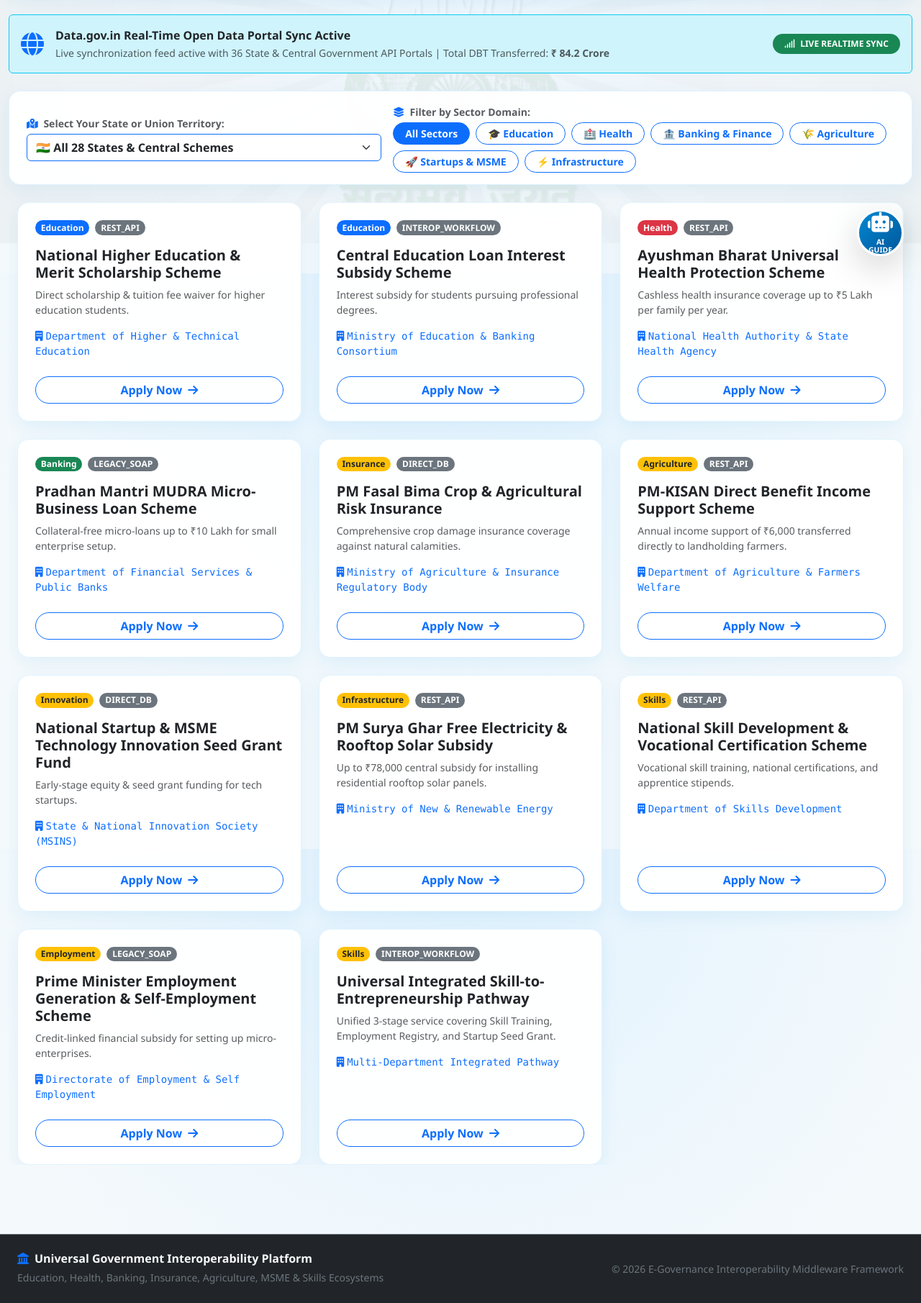
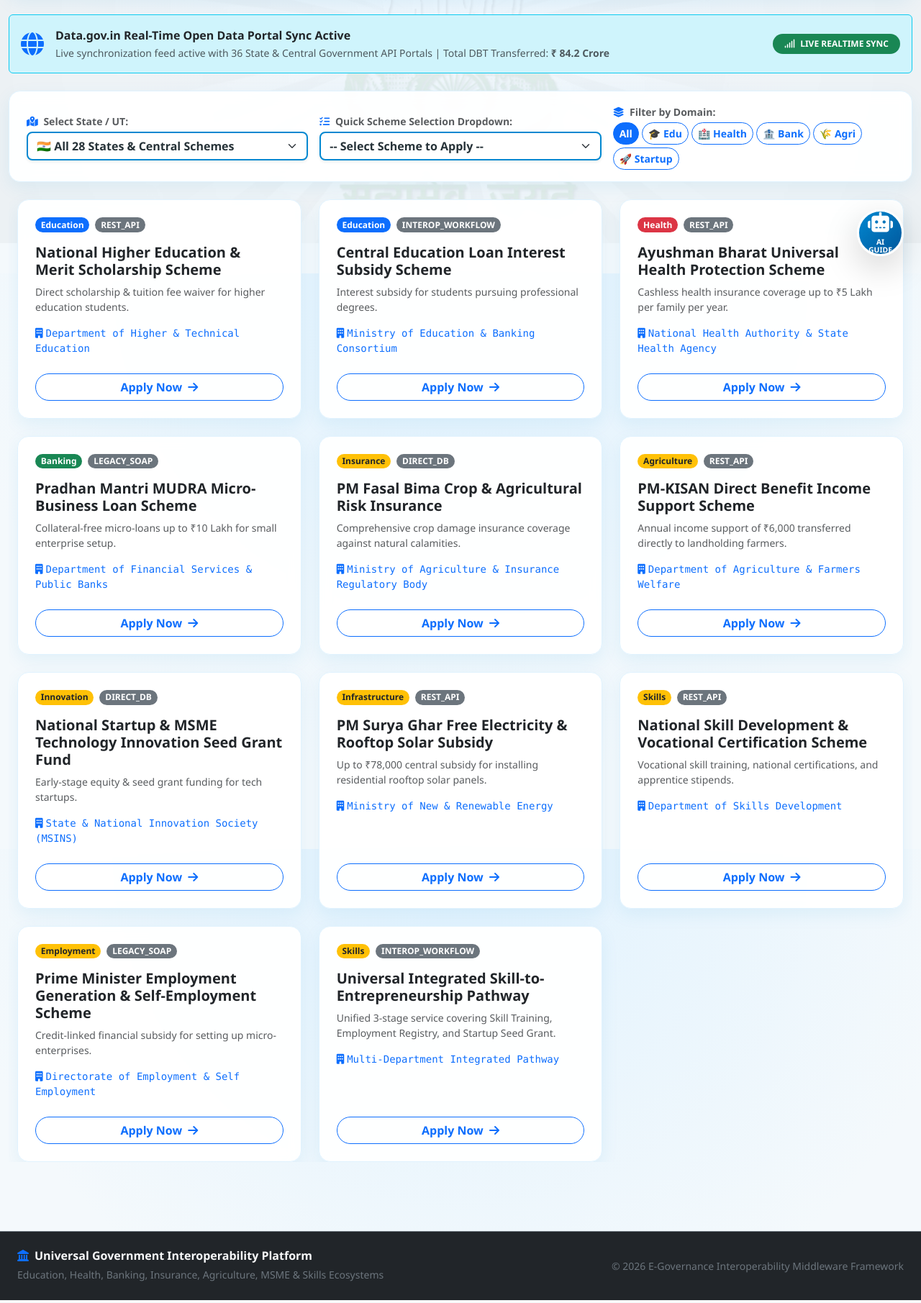
Before and after one commit to mepellireeta-wq/interoperability-framework, a Flask app: page /schemes in a window 1280 px wide. Shown: the part 420-2231 px from the top of the page at 72% size. Run offline with Flask 3, Linux system fonts and the light colour scheme.

Commit message:
Add duplicate scheme application detection, status alerts, and quick scheme dropdown

```diff
--- a/static/css/style.css
+++ b/static/css/style.css
@@ -274,3 +274,27 @@ main, header, footer, nav, section, .container, .container-fluid, .glass-card {
     .hero-section { padding: 45px 0 55px 0; border-radius: 0 0 20px 20px; }
     .glass-card { padding: 1.25rem !important; }
 }
+
+/* Enhanced Dropdown & Select Box Visibility */
+.overflow-visible {
+    overflow: visible !important;
+}
+
+select.form-select {
+    background-color: #ffffff !important;
+    color: #263238 !important;
+    border: 2px solid var(--primary-sky) !important;
+    border-radius: 8px !important;
+    cursor: pointer;
+}
+
+select.form-select option {
+    background-color: #ffffff !important;
+    color: #263238 !important;
+    padding: 10px;
+    font-size: 0.95rem;
+}
+
+.dropdown-menu {
+    z-index: 1060 !important;
+}
--- a/static/js/portal.js
+++ b/static/js/portal.js
@@ -89,11 +89,15 @@ document.addEventListener('DOMContentLoaded', function() {
         });
     }
 
-    // Dynamic Scheme Supporting Documents Handler
+    // Dynamic Scheme Supporting Documents & Duplicate Application Status Handler
     const serviceCodeSelect = document.getElementById('appServiceCode');
     if (serviceCodeSelect) {
         renderDynamicUploadFields();
-        serviceCodeSelect.addEventListener('change', renderDynamicUploadFields);
+        checkExistingSchemeStatus(serviceCodeSelect.value);
+        serviceCodeSelect.addEventListener('change', function() {
+            renderDynamicUploadFields();
+            checkExistingSchemeStatus(this.value);
+        });
     }
 
     // Unified Application Form Submission Handler
@@ -140,6 +144,9 @@ document.addEventListener('DOMContentLoaded', function() {
                     document.getElementById('trackLink').href = `/track-page?id=${data.tracking_id}`;
                     document.getElementById('submissionResult').classList.remove('d-none');
                     appForm.classList.add('d-none');
+                } else if (res.status === 409) {
+                    alert(`Duplicate Application: ${data.error}`);
+                    checkExistingSchemeStatus(document.getElementById('appServiceCode').value);
                 } else if (res.status === 401) {
                     alert("Authentication Required: Please Sign In or Sign Up before applying for a scheme.");
                     window.location.href = data.redirect || '/login-page';
@@ -477,3 +484,83 @@ function renderDynamicUploadFields() {
 
     container.innerHTML = html;
 }
+
+async function checkExistingSchemeStatus(serviceCode) {
+    const alertContainer = document.getElementById('existingApplicationAlert');
+    if (!alertContainer) return;
+
+    const submitBtn = document.querySelector('#unifiedApplicationForm button[type="submit"]');
+
+    try {
+        const res = await fetch(`/api/v1/applications/check-duplicate?service_code=${serviceCode}`);
+        const data = await res.json();
+
+        if (res.ok && data.exists) {
+            alertContainer.classList.remove('d-none');
+
+            if (data.status === 'APPROVED' || data.status === 'SANCTIONED') {
+                alertContainer.innerHTML = `
+                    <div class="alert alert-success border-success shadow-sm p-4 text-center">
+                        <i class="fa-solid fa-circle-check fs-1 text-success mb-2"></i>
+                        <h5 class="fw-bold text-dark mb-1">Scheme Benefit Sanctioned & Approved!</h5>
+                        <p class="mb-2 text-muted small">You have already applied for <strong>${data.service_title}</strong> on ${data.created_at} and your application has been <span class="badge bg-success px-3 py-1">SANCTIONED / APPROVED</span>.</p>
+                        <div class="p-2 bg-light rounded border mb-3 font-monospace fw-bold text-primary">
+                            Tracking ID: ${data.tracking_id}
+                        </div>
+                        <a href="/track-page?id=${data.tracking_id}" class="btn btn-sm btn-outline-success rounded-pill fw-bold">
+                            <i class="fa-solid fa-eye me-1"></i> View Sanction Details & Timeline
+                        </a>
+                    </div>
+                `;
+                if (submitBtn) {
+                    submitBtn.disabled = true;
+                    submitBtn.innerHTML = `<i class="fa-solid fa-circle-check me-2"></i> Already Applied & Sanctioned`;
+                }
+            } else if (data.status === 'REJECTED') {
+                alertContainer.innerHTML = `
+                    <div class="alert alert-warning border-warning shadow-sm p-3">
+                        <div class="d-flex align-items-center">
+                            <i class="fa-solid fa-triangle-exclamation fs-3 text-warning me-3"></i>
+                            <div>
+                                <strong class="d-block text-dark">Previous Application Status: REJECTED</strong>
+                                <small class="text-muted">Your prior application (${data.tracking_id}) for <strong>${data.service_title}</strong> was rejected. You may submit a fresh application below with updated supporting documents.</small>
+                            </div>
+                        </div>
+                    </div>
+                `;
+                if (submitBtn) {
+                    submitBtn.disabled = false;
+                    submitBtn.innerHTML = `<i class="fa-solid fa-paper-plane me-2"></i> Submit Re-Application Now`;
+                }
+            } else {
+                // In progress / submitted / pending
+                alertContainer.innerHTML = `
+                    <div class="alert alert-info border-info shadow-sm p-4 text-center">
+                        <i class="fa-solid fa-spinner fa-spin fs-1 text-primary mb-2"></i>
+                        <h5 class="fw-bold text-dark mb-1">Application Currently In Progress</h5>
+                        <p class="mb-2 text-muted small">You have already applied for <strong>${data.service_title}</strong> on ${data.created_at}. Current Status: <span class="badge bg-warning text-dark px-3 py-1">IN PROGRESS (Stage ${data.current_stage}/${data.total_stages})</span>.</p>
+                        <div class="p-2 bg-light rounded border mb-3 font-monospace fw-bold text-primary">
+                            Tracking ID: ${data.tracking_id}
+                        </div>
+                        <a href="/track-page?id=${data.tracking_id}" class="btn btn-sm btn-primary rounded-pill fw-bold">
+                            <i class="fa-solid fa-chart-line me-1"></i> Track Live Processing Timeline
+                        </a>
+                    </div>
+                `;
+                if (submitBtn) {
+                    submitBtn.disabled = true;
+                    submitBtn.innerHTML = `<i class="fa-solid fa-clock me-2"></i> Application Processing In Progress`;
+                }
+            }
+        } else {
+            alertContainer.classList.add('d-none');
+            alertContainer.innerHTML = '';
+            if (submitBtn) {
+                submitBtn.disabled = false;
+                submitBtn.innerHTML = `<i class="fa-solid fa-paper-plane me-2"></i> Submit Application Now`;
+            }
+        }
+    } catch (err) {
+        console.error(err);
+    }
+}
--- a/templates/apply.html
+++ b/templates/apply.html
@@ -73,6 +73,9 @@
                         </div>
                     </div>
 
+                    <!-- Existing Application Alert Banner (Shows if already applied) -->
+                    <div id="existingApplicationAlert" class="mb-4 d-none"></div>
+
                     <!-- 3. Scheme Selection -->
                     <h6 class="fw-bold text-primary mb-3"><i class="fa-solid fa-sitemap me-2"></i>3. Select Desired Government Scheme</h6>
                     <div class="mb-4">
--- a/templates/schemes.html
+++ b/templates/schemes.html
@@ -54,12 +54,12 @@
     </div>
 
     <!-- State & Sector Filter Bar -->
-    <div class="glass-card p-3 mb-4">
+    <div class="glass-card p-3 mb-4 overflow-visible">
         <div class="row g-3 align-items-center">
             <!-- State Selector -->
-            <div class="col-md-5">
-                <label class="form-label fw-bold small text-muted mb-1"><i class="fa-solid fa-map-location-dot text-primary me-1"></i> Select Your State or Union Territory:</label>
-                <select id="stateFilterSelect" class="form-select fw-bold border-primary">
+            <div class="col-md-4">
+                <label class="form-label fw-bold small text-muted mb-1"><i class="fa-solid fa-map-location-dot text-primary me-1"></i> Select State / UT:</label>
+                <select id="stateFilterSelect" class="form-select fw-bold border-primary shadow-sm">
                     <option value="ALL" selected>🇮🇳 All 28 States & Central Schemes</option>
                     <option value="Andhra Pradesh">Andhra Pradesh</option>
                     <option value="Telangana">Telangana</option>
@@ -81,17 +81,32 @@
                 </select>
             </div>
 
-            <!-- Sector Domain Tabs -->
-            <div class="col-md-7">
-                <label class="form-label fw-bold small text-muted mb-1"><i class="fa-solid fa-layer-group text-primary me-1"></i> Filter by Sector Domain:</label>
-                <div class="d-flex gap-2 flex-wrap" id="domainFilterTabs">
-                    <button class="btn btn-primary btn-sm rounded-pill px-3 fw-bold active-tab" onclick="filterDomain('ALL')">All Sectors</button>
-                    <button class="btn btn-outline-primary btn-sm rounded-pill px-3 fw-bold" onclick="filterDomain('Education')">🎓 Education</button>
-                    <button class="btn btn-outline-primary btn-sm rounded-pill px-3 fw-bold" onclick="filterDomain('Health')">🏥 Health</button>
-                    <button class="btn btn-outline-primary btn-sm rounded-pill px-3 fw-bold" onclick="filterDomain('Banking')">🏦 Banking & Finance</button>
-                    <button class="btn btn-outline-primary btn-sm rounded-pill px-3 fw-bold" onclick="filterDomain('Agriculture')">🌾 Agriculture</button>
-                    <button class="btn btn-outline-primary btn-sm rounded-pill px-3 fw-bold" onclick="filterDomain('Innovation')">🚀 Startups & MSME</button>
-                    <button class="btn btn-outline-primary btn-sm rounded-pill px-3 fw-bold" onclick="filterDomain('Infrastructure')">⚡ Infrastructure</button>
+            <!-- Quick Scheme Selection Dropdown -->
+            <div class="col-md-4">
+                <label class="form-label fw-bold small text-muted mb-1"><i class="fa-solid fa-list-check text-primary me-1"></i> Quick Scheme Selection Dropdown:</label>
+                <select id="schemeQuickSelect" class="form-select fw-bold border-primary shadow-sm" onchange="if(this.value) window.location.href='/apply-page?service=' + this.value;">
+                    <option value="" selected>-- Select Scheme to Apply --</option>
+                    <option value="UNIFIED_SKILL_TO_GRANT">🎓 Integrated Skill-to-Entrepreneurship Pathway</option>
+                    <option value="EDU_SCHOLARSHIP_GRANT">🎓 National Higher Education & Merit Scholarship</option>
+                    <option value="HEALTH_AYUSHMAN_CARD">🏥 Ayushman Bharat Universal Health Protection</option>
+                    <option value="BANKING_MUDRA_LOAN">🏦 Pradhan Mantri MUDRA Micro-Business Loan</option>
+                    <option value="AGRI_PM_KISAN_DBT">🌾 PM-KISAN Direct Benefit Income Support</option>
+                    <option value="INNOVATION_STARTUP_GRANT">🚀 National Startup & MSME Seed Grant</option>
+                    <option value="INFRA_SOLAR_ROOFTOP_SUBSIDY">⚡ PM Surya Ghar Rooftop Solar Subsidy</option>
+                    <option value="SKILL_TRAINING_SCHEME">⚙️ National Skill Development Certification</option>
+                </select>
+            </div>
+
+            <!-- Sector Domain Filter -->
+            <div class="col-md-4">
+                <label class="form-label fw-bold small text-muted mb-1"><i class="fa-solid fa-layer-group text-primary me-1"></i> Filter by Domain:</label>
+                <div class="d-flex gap-1 flex-wrap" id="domainFilterTabs">
+                    <button class="btn btn-primary btn-sm rounded-pill px-2 fw-bold active-tab" onclick="filterDomain('ALL')">All</button>
+                    <button class="btn btn-outline-primary btn-sm rounded-pill px-2 fw-bold" onclick="filterDomain('Education')">🎓 Edu</button>
+                    <button class="btn btn-outline-primary btn-sm rounded-pill px-2 fw-bold" onclick="filterDomain('Health')">🏥 Health</button>
+                    <button class="btn btn-outline-primary btn-sm rounded-pill px-2 fw-bold" onclick="filterDomain('Banking')">🏦 Bank</button>
+                    <button class="btn btn-outline-primary btn-sm rounded-pill px-2 fw-bold" onclick="filterDomain('Agriculture')">🌾 Agri</button>
+                    <button class="btn btn-outline-primary btn-sm rounded-pill px-2 fw-bold" onclick="filterDomain('Innovation')">🚀 Startup</button>
                 </div>
             </div>
         </div>
```
Also changed, not shown: routes/applications.py (+58 -0 lines), tests/test_api.py (+29 -0 lines).
